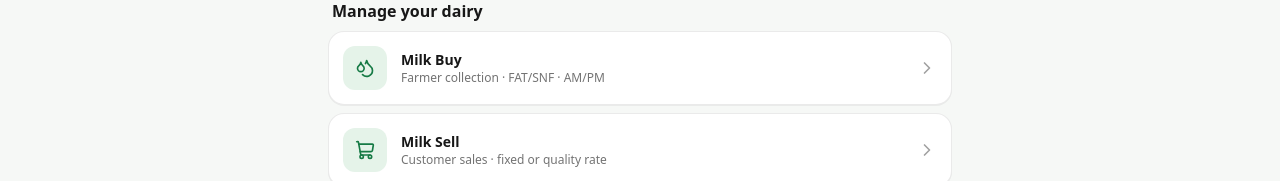
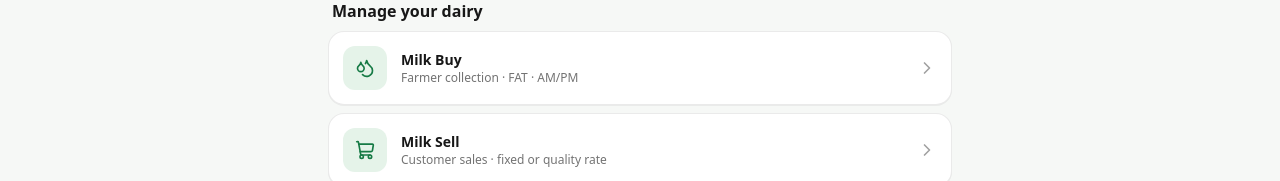
Before and after one commit to raman7030/MilkyRaman, a React (Vite) app: page / in a window 1280 px wide. Shown: the part 455-636 px from the top of the page. Built offline with nearby package versions, Linux system fonts and the light colour scheme.

Commit message:
Finish FAT-only pricing labels and defaults

```diff
--- a/src/components/Dashboard.tsx
+++ b/src/components/Dashboard.tsx
@@ -64,7 +64,7 @@ export const Dashboard: React.FC<DashboardProps> = ({
     {
       id: 'Milk Buy',
       title: 'Milk Buy',
-      subtitle: 'Farmer collection · FAT/SNF · AM/PM',
+      subtitle: 'Farmer collection · FAT · AM/PM',
       icon: <Droplets className="w-5 h-5 text-[#167A45]" />,
       action: onOpenMilkBuy
     },
```
